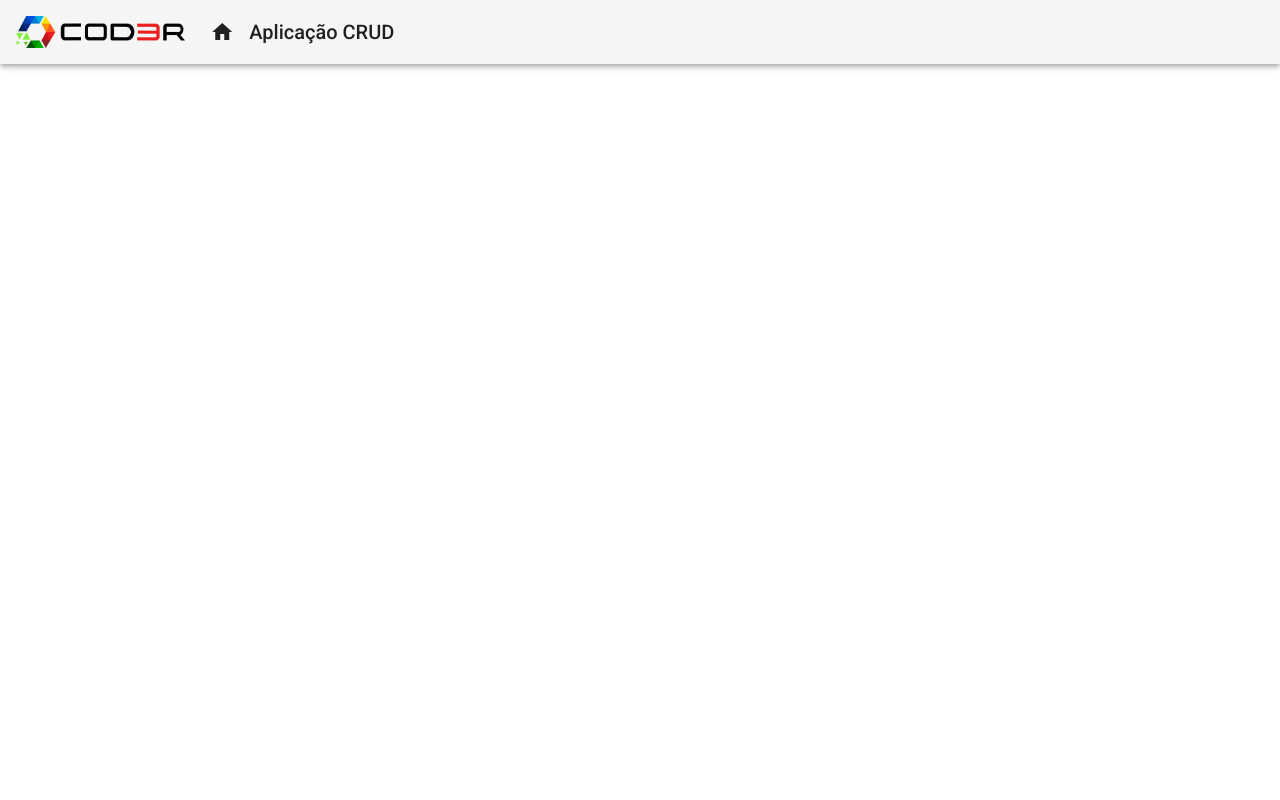
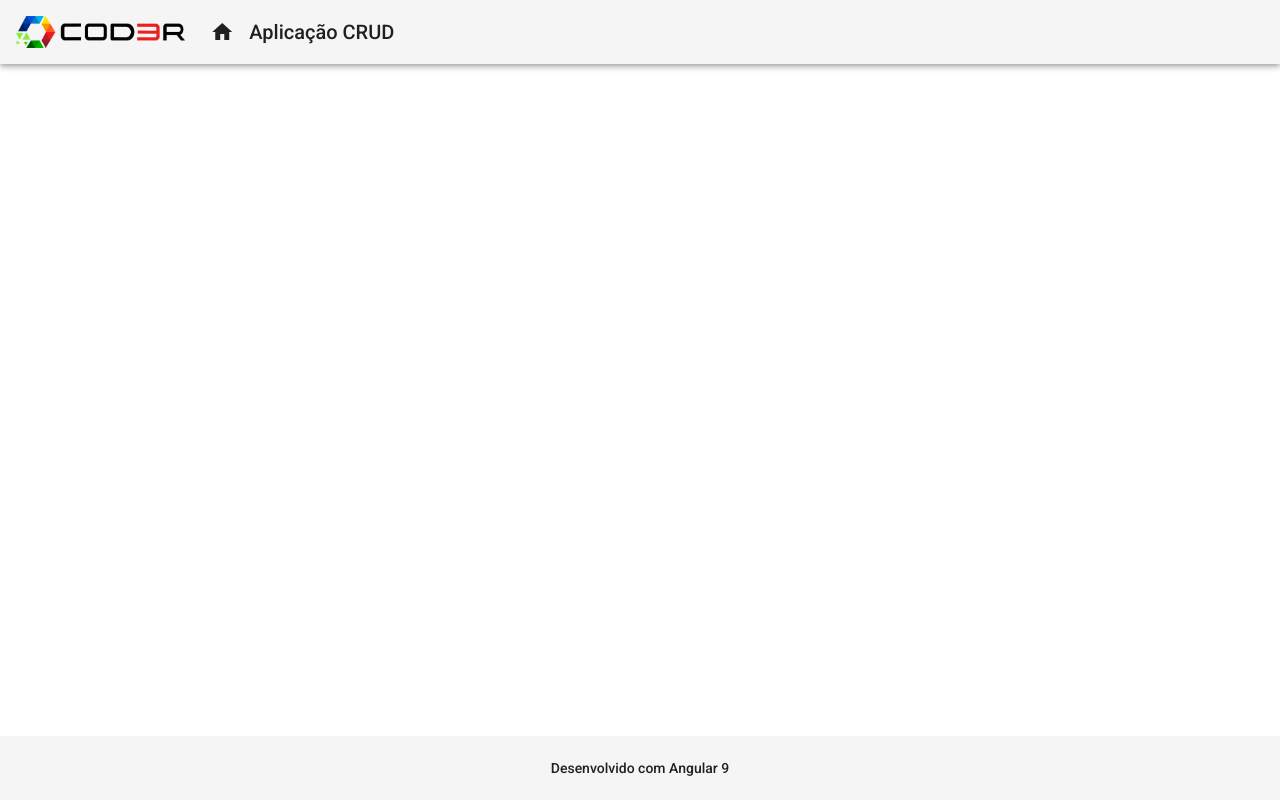
Before and after one commit to JonasMoura-J/Projeto--Angular, an Angular app in the folder frontend/: page / in a window 1280 px wide. Built offline with nearby package versions, Linux system fonts and the light colour scheme.

Commit message:
Adicionando footer

```diff
--- a/frontend/src/app/app.component.html
+++ b/frontend/src/app/app.component.html
@@ -1 +1,2 @@
 <app-header></app-header>
+<app-footer></app-footer>
--- a/frontend/src/app/app.module.ts
+++ b/frontend/src/app/app.module.ts
@@ -7,11 +7,13 @@
 import { HeaderComponent } from './components/template/header/header.component';
 
 import{ MatToolbarModule} from '@angular/material/toolbar';
+import { FooterComponent } from './components/template/footer/footer.component';
 
 @NgModule({
   declarations: [
     AppComponent,
-    HeaderComponent
+    HeaderComponent,
+    FooterComponent
   ],
   imports: [
     BrowserModule,
--- /dev/null
+++ b/frontend/src/app/components/template/footer/footer.component.css
@@ -0,0 +1,7 @@
+.footer {
+    position: fixed;
+    bottom: 0;
+    display: flex;
+    justify-content: center;
+    font-size: 14px;
+}
--- /dev/null
+++ b/frontend/src/app/components/template/footer/footer.component.html
@@ -0,0 +1,5 @@
+<mat-toolbar class="footer">
+    <span>
+        Desenvolvido com Angular 9
+    </span>
+</mat-toolbar>
--- /dev/null
+++ b/frontend/src/app/components/template/footer/footer.component.ts
@@ -0,0 +1,15 @@
+import { Component, OnInit } from '@angular/core';
+
+@Component({
+  selector: 'app-footer',
+  templateUrl: './footer.component.html',
+  styleUrls: ['./footer.component.css']
+})
+export class FooterComponent implements OnInit {
+
+  constructor() { }
+
+  ngOnInit(): void {
+  }
+
+}
```
